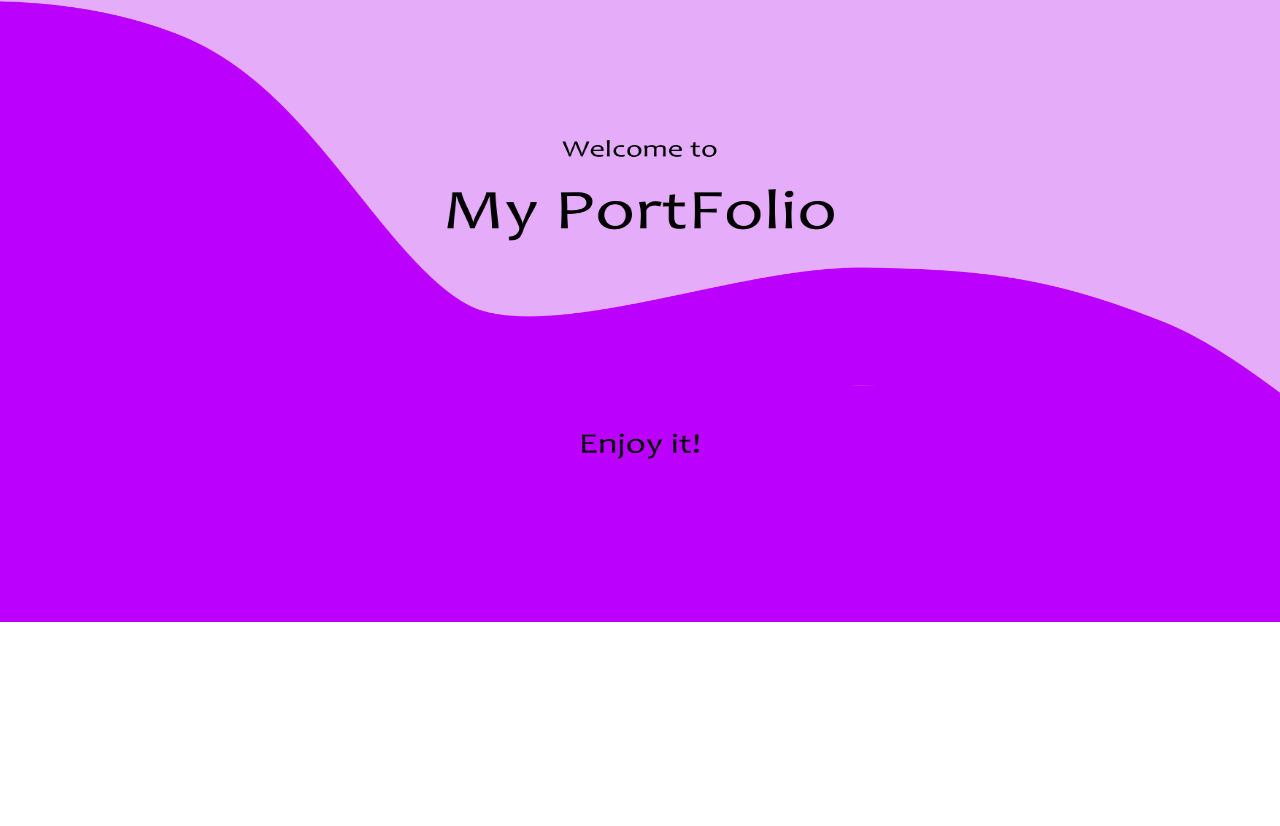
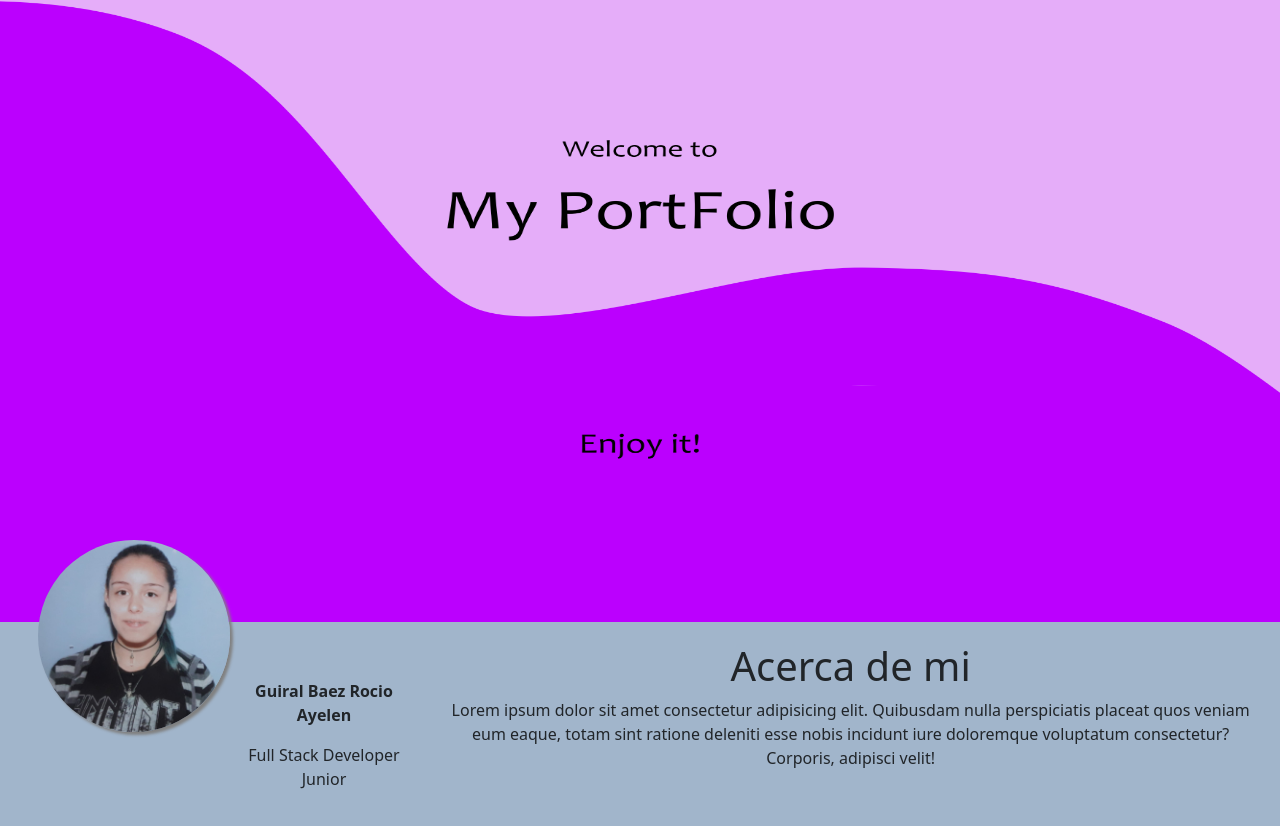
Before and after one commit to RocioGuiral/FrontEnd, an Angular app in the folder proyecto_final_guiral_rocio/: page / in a window 1280 px wide. Shown: the part 170-996 px from the top of the page. Before the commit the page ends 800 px from the top, so only its background shows below. Built offline with nearby package versions, Linux system fonts and the light colour scheme.

Commit message:
add acerca de

```diff
--- a/proyecto_final_guiral_rocio/angular.json
+++ b/proyecto_final_guiral_rocio/angular.json
@@ -26,10 +26,10 @@
             ],
             "styles": [
               "src/styles.css",
-              "proyecto_final_guiral_rocio/node_modules/bootstrap/dist/css/bootstrap.css"
+              "node_modules/bootstrap/dist/css/bootstrap.css"
             ],
             "scripts": [
-              "proyecto_final_guiral_rocio/node_modules/bootstrap/dist/js/bootstrap.js"
+              "node_modules/bootstrap/dist/js/bootstrap.js"
             ]
           },
           "configurations": {
--- a/proyecto_final_guiral_rocio/src/app/app.component.html
+++ b/proyecto_final_guiral_rocio/src/app/app.component.html
@@ -1 +1,2 @@
 <app-header></app-header>
+<app-acercade></app-acercade>
--- a/proyecto_final_guiral_rocio/src/app/app.module.ts
+++ b/proyecto_final_guiral_rocio/src/app/app.module.ts
@@ -7,6 +7,7 @@ import { HeaderComponent } from './components/header/header.component';
 import { LogoAPComponent } from './components/logo-ap/logo-ap.component';
 import { SocialComponent } from './components/social/social.component';
 import { BannerComponent } from './components/banner/banner.component';
+import { AcercadeComponent } from './components/acercade/acercade.component';
 
 @NgModule({
   declarations: [
@@ -14,7 +15,8 @@ import { BannerComponent } from './components/banner/banner.component';
     HeaderComponent,
     LogoAPComponent,
     SocialComponent,
-    BannerComponent
+    BannerComponent,
+    AcercadeComponent
   ],
   imports: [
     BrowserModule,
--- /dev/null
+++ b/proyecto_final_guiral_rocio/src/app/components/acercade/acercade.component.css
@@ -0,0 +1,33 @@
+.row{
+    padding: 20px;
+}
+div{
+    background-color: #a1b5cb;
+    text-align: center;
+}
+@media (min-width: 576px){
+    #fotoperfil{
+        position: absolute;
+        width: 15%;
+        border-radius: 100%;
+        box-shadow: 3px 3px 3px grey;
+        left: 3%;
+        top: 710px;
+    }
+}
+@media (max-width: 575px){
+    #fotoperfil{
+        position: absolute;
+        width: 30%;
+        border-radius: 100%;
+        box-shadow: 3px 3px 3px grey;
+        left: 35%;
+        top: 700px;
+    }
+}
+#Nombre{
+    font-weight: bold;
+    margin-top: 20%;
+    margin-left: 10px;
+    margin-right: 10px;
+}
--- /dev/null
+++ b/proyecto_final_guiral_rocio/src/app/components/acercade/acercade.component.html
@@ -0,0 +1,18 @@
+<div class="row">
+    <div class="col-xs-12 col-sm-2 col-md-2 col-lg-2">
+        <img src="../../../assets/foto-perfil.jpeg" class="img-fluid" id="fotoperfil">
+    </div>
+    <div class="col-xs-12 col-sm-2 col-md-2 col-lg-2">
+        <p id="Nombre">Guiral Baez Rocio Ayelen</p>
+        <p>Full Stack Developer Junior</p>
+    </div>
+    <div class="col-xs-12 col-sm-8 col-md-8 col-lg-8">
+        <span>
+            <h1>Acerca de mi</h1>
+            <p>Lorem ipsum dolor sit amet consectetur adipisicing elit.
+                Quibusdam nulla perspiciatis placeat quos veniam
+                eum eaque, totam sint ratione deleniti esse nobis incidunt
+                iure doloremque voluptatum consectetur? Corporis, adipisci velit!</p>
+        </span>
+    </div>
+</div>
```
Also changed, not shown: proyecto_final_guiral_rocio/src/app/components/acercade/acercade.component.ts (added, +10 -0 lines), proyecto_final_guiral_rocio/src/assets/foto-perfil.jpeg (added), 1 other file (tests, documents, lock files or other folders).
